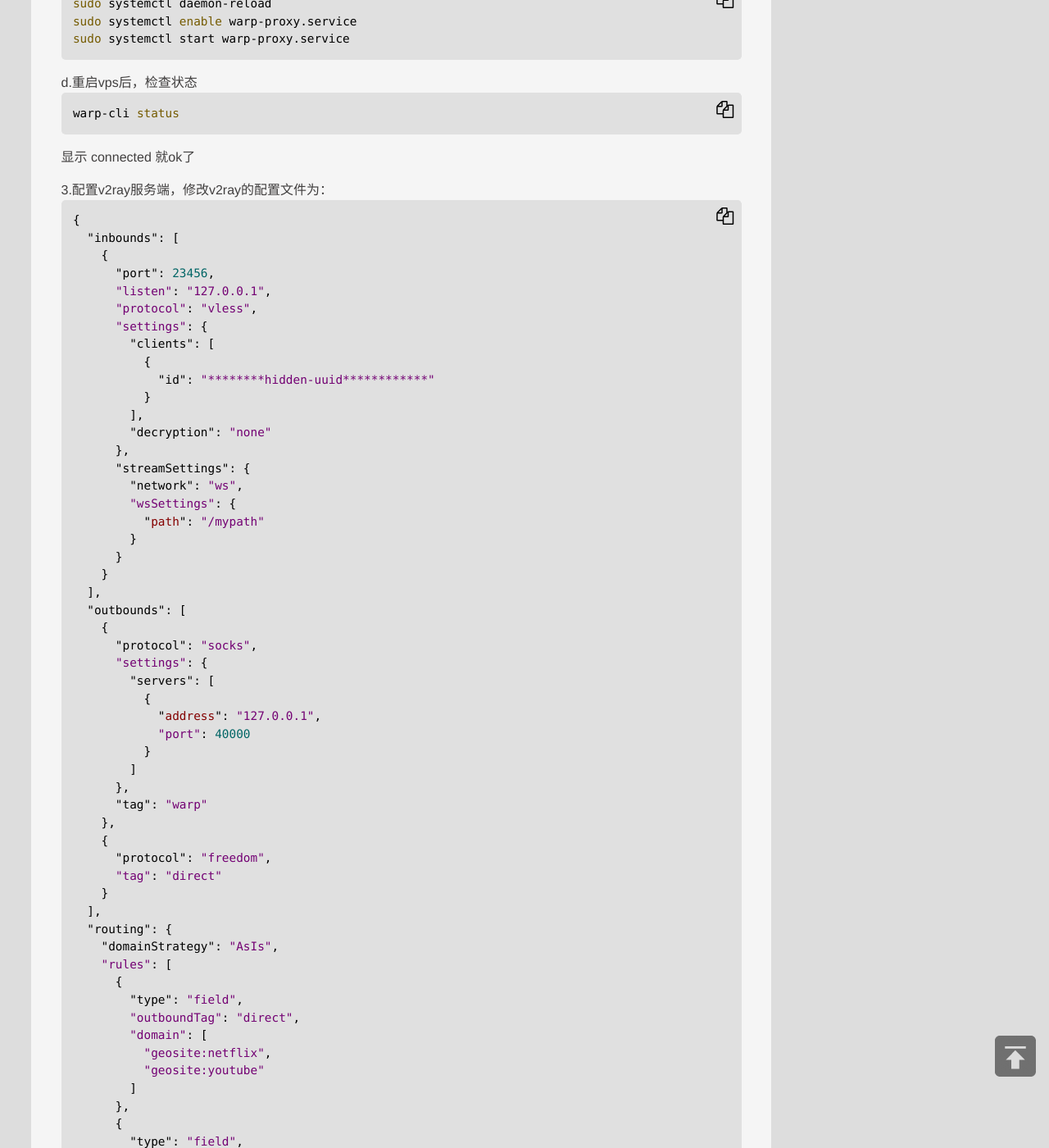
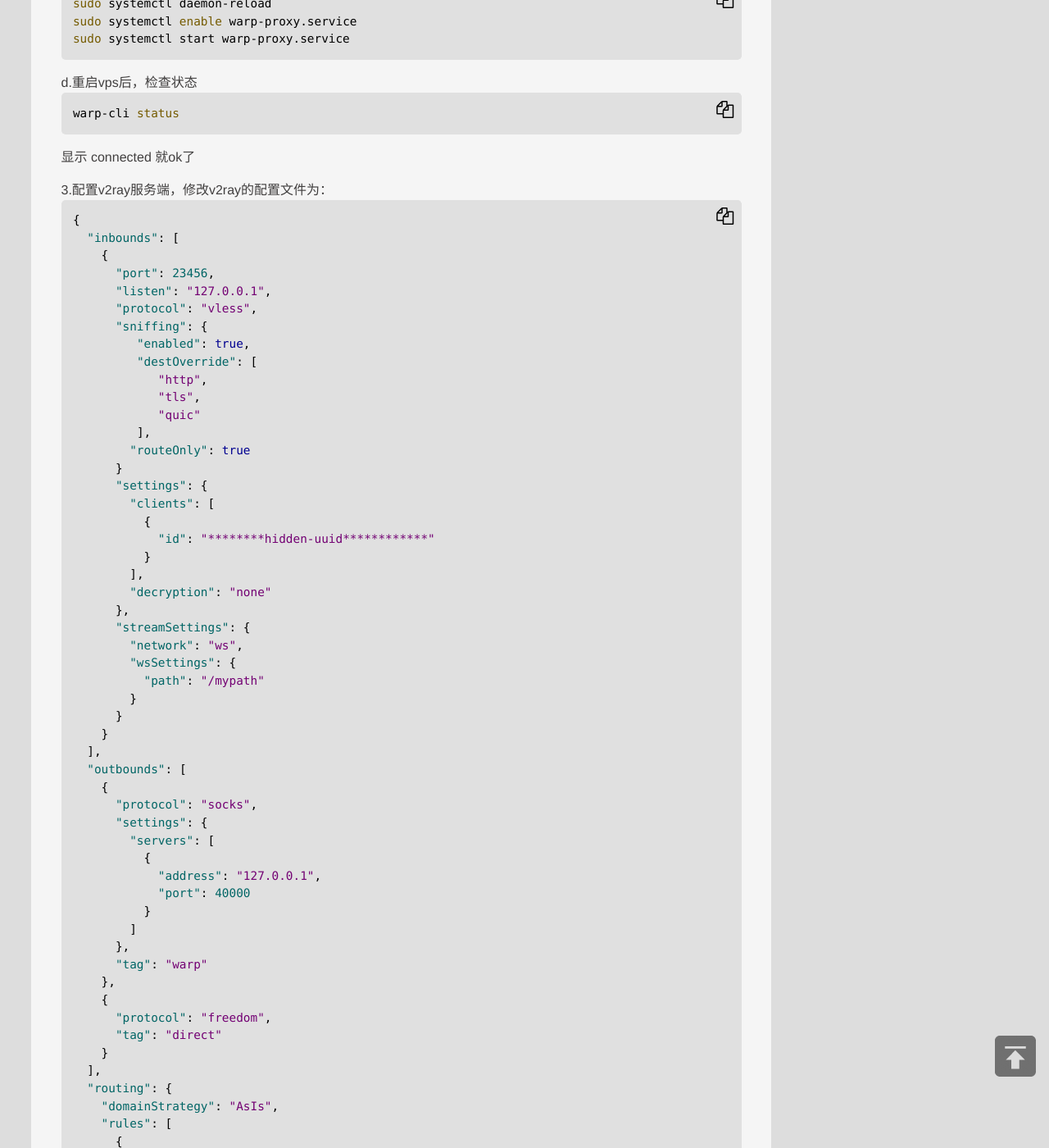
Before and after one commit to jibenfa/jibenfa.github.com, a Jekyll site: the page built from _posts/2025-08-14-E4BDBFE794A8warpE99A90E8978FvpsE79A84E79C9FE5AE9Eip.md, in a window 1280 px wide and 1400 px high, scrolled down 2253 px. Shown: the whole window at 82% size. Built offline with Jekyll 4.4.1, drawn with Linux system fonts in a browser that asks for light colours; some of the changed text lies outside the part shown.

Commit message:
Update 2025-08-14-E4BDBFE794A8warpE99A90E8978FvpsE79A84E79C9FE5AE9Eip.md

```diff
--- a/_posts/2025-08-14-E4BDBFE794A8warpE99A90E8978FvpsE79A84E79C9FE5AE9Eip.md
+++ b/_posts/2025-08-14-E4BDBFE794A8warpE99A90E8978FvpsE79A84E79C9FE5AE9Eip.md
@@ -116,6 +116,15 @@ warp-cli status
       "port": 23456,
       "listen": "127.0.0.1",
       "protocol": "vless",
+      "sniffing": {
+         "enabled": true,
+         "destOverride": [
+            "http",
+            "tls",
+            "quic"
+         ],
+        "routeOnly": true
+      }
       "settings": {
         "clients": [
           {
```
